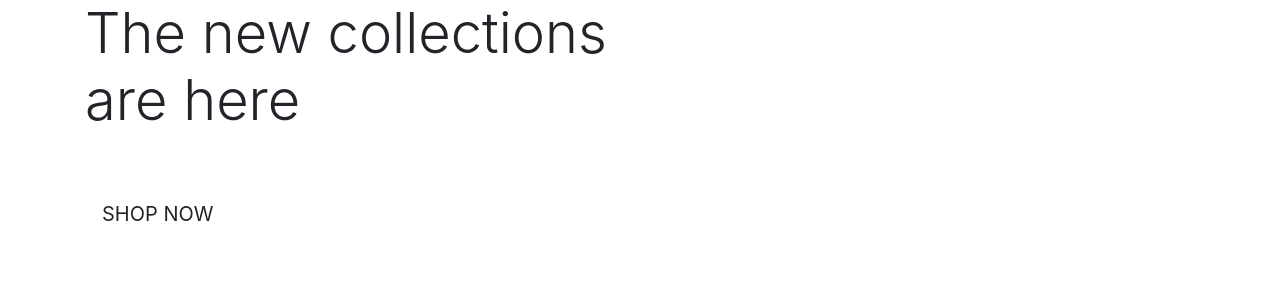
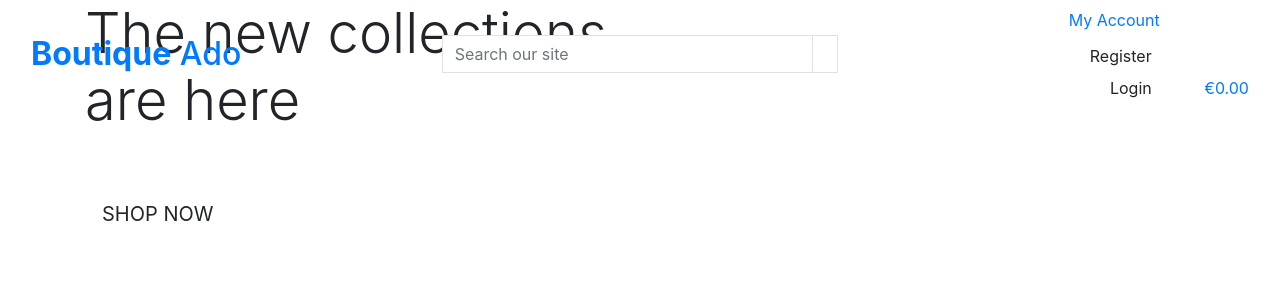
Before and after one commit to emidiovaleretto/django-boutique-ado-ecommerce, a Django app: page / in a window 1280 px wide. Shown: the top 300 px of the page. Run offline with Django 3.2, Linux system fonts and the light colour scheme; parts of the project's set-up code (start-up, migrations or seed data) failed here and were passed over.

Commit message:
Add main page header.

```diff
--- a/templates/base.html
+++ b/templates/base.html
@@ -2,6 +2,7 @@
 
 <!doctype html>
 <html lang="en">
+
 <head>
 	{% block meta %}
 	<meta http-equiv="X-UA-Compatible" content="ie=edge">
@@ -13,16 +14,23 @@
 	{% endblock %}
 
 	{% block corecss %}
-    <link rel="stylesheet" href="https://cdn.jsdelivr.net/npm/bootstrap@4.4.1/dist/css/bootstrap.min.css" integrity="sha384-Vkoo8x4CGsO3+Hhxv8T/Q5PaXtkKtu6ug5TOeNV6gBiFeWPGFN9MuhOf23Q9Ifjh" crossorigin="anonymous">
+	<link rel="stylesheet" href="https://cdn.jsdelivr.net/npm/bootstrap@4.4.1/dist/css/bootstrap.min.css"
+		integrity="sha384-Vkoo8x4CGsO3+Hhxv8T/Q5PaXtkKtu6ug5TOeNV6gBiFeWPGFN9MuhOf23Q9Ifjh" crossorigin="anonymous">
 	{% endblock %}
 
 	{% block extra_css %}
 	{% endblock %}
 
 	{% block corejs %}
-    <script src="https://code.jquery.com/jquery-3.4.1.min.js" integrity="sha384-J6qa4849blE2+poT4WnyKhv5vZF5SrPo0iEjwBvKU7imGFAV0wwj1yYfoRSJoZ+n" crossorigin="anonymous"></script>
-    <script src="https://cdn.jsdelivr.net/npm/popper.js@1.16.0/dist/umd/popper.min.js" integrity="sha384-Q6E9RHvbIyZFJoft+2mJbHaEWldlvI9IOYy5n3zV9zzTtmI3UksdQRVvoxMfooAo" crossorigin="anonymous"></script>
-    <script src="https://cdn.jsdelivr.net/npm/bootstrap@4.4.1/dist/js/bootstrap.min.js" integrity="sha384-wfSDF2E50Y2D1uUdj0O3uMBJnjuUD4Ih7YwaYd1iqfktj0Uod8GCExl3Og8ifwB6" crossorigin="anonymous"></script>
+	<script src="https://code.jquery.com/jquery-3.4.1.min.js"
+		integrity="sha384-J6qa4849blE2+poT4WnyKhv5vZF5SrPo0iEjwBvKU7imGFAV0wwj1yYfoRSJoZ+n" crossorigin="anonymous">
+	</script>
+	<script src="https://cdn.jsdelivr.net/npm/popper.js@1.16.0/dist/umd/popper.min.js"
+		integrity="sha384-Q6E9RHvbIyZFJoft+2mJbHaEWldlvI9IOYy5n3zV9zzTtmI3UksdQRVvoxMfooAo" crossorigin="anonymous">
+	</script>
+	<script src="https://cdn.jsdelivr.net/npm/bootstrap@4.4.1/dist/js/bootstrap.min.js"
+		integrity="sha384-wfSDF2E50Y2D1uUdj0O3uMBJnjuUD4Ih7YwaYd1iqfktj0Uod8GCExl3Og8ifwB6" crossorigin="anonymous">
+	</script>
 	{% endblock %}
 
 	{% block extra_js %}
@@ -30,8 +38,72 @@
 
 	<title>Boutique Ado {% block extra_title %}{% endblock %}</title>
 </head>
+
 <body>
-    <header class="container-fluid fixed-top"></header>
+	<header class="container-fluid fixed-top">
+		<div class="row">
+			<div class="col-12 col-lg-4 my-auto py-1 py-lg-0 text-center text-lg-left">
+				<a href="{% url 'home' %}" class="nav-link main-logo-link">
+					<h2 class="logo-font text-black my-0"><strong>Boutique</strong> Ado</h2>
+				</a>
+			</div>
+			<div class="col-12 col-lg-4 my-auto py-1 py-lg-0">
+				<form class="form" method="GET" action="">
+					<div class="input-group w-100">
+						<input class="form-control border border-black rounded-0" type="text" name="q"
+							placeholder="Search our site">
+						<div class="input-group-append">
+							<button class="form-control form-control btn btn-black border border-black rounded-0"
+								type="submit">
+								<span class="icon">
+									<i class="fas fa-search"></i>
+								</span>
+							</button>
+						</div>
+					</div>
+				</form>
+			</div>
+			<div class="col-12 col-lg-4 my-auto py-1 py-lg-0">
+				<ul class="list-inline list-unstyled text-center text-lg-right my-0">
+					<li class="list-inline-item dropdown">
+						<a href="" class="text-black nav-link" id="user-options" data-toggle="dropdown"
+							aria-haspopup="true" aria-expanded="false">
+							<div class="text-center">
+								<div><i class="fas fa-user fa-lg"></i></div>
+								<p class="my-0">My Account</p>
+							</div>
+						</a>
+						<div class="dropdown-meny border-0" aria-labelledby="user-options">
+							{% if request.user.is_authenticated %}
+							{% if request.user.is_superuser %}
+							<a href="" class="dropdown-item">Product Management</a>
+							{% endif %}
+							<a href="" class="dropdown-item">My Profile</a>
+							<a href="{% url 'account_logout' %}" class="dropdown-item">Logout</a>
+							{% else %}
+							<a href="{% url 'account_signup' %}" class="dropdown-item">Register</a>
+							<a href="{% url 'account_login' %}" class="dropdown-item">Login</a>
+							{% endif %}
+						</div>
+					</li>
+					<li class="list-inline-item">
+						<a href="" class="{% if grand_total %}text-info font-weight-bold {% else %} text-black {% endif %} nav-link">
+							<div class="text-center">
+								<div><i class="fas fas-shopping-bag fa-lg"></i></div>
+								<p class="my-0">
+									{% if grand_total %}
+									€{{ grand_total | floatformat:2 }}
+									{% else %}
+									€0.00
+									{% endif %}
+								</p>
+							</div>
+						</a>
+					</li>
+				</ul>
+			</div>
+		</div>
+	</header>
 
 	{% if messages %}
 	<div class="message-container"></div>
@@ -47,4 +119,5 @@
 	{% endblock %}
 
 </body>
+
 </html>
```
Lines whose indentation alone changed are shown as unchanged.
